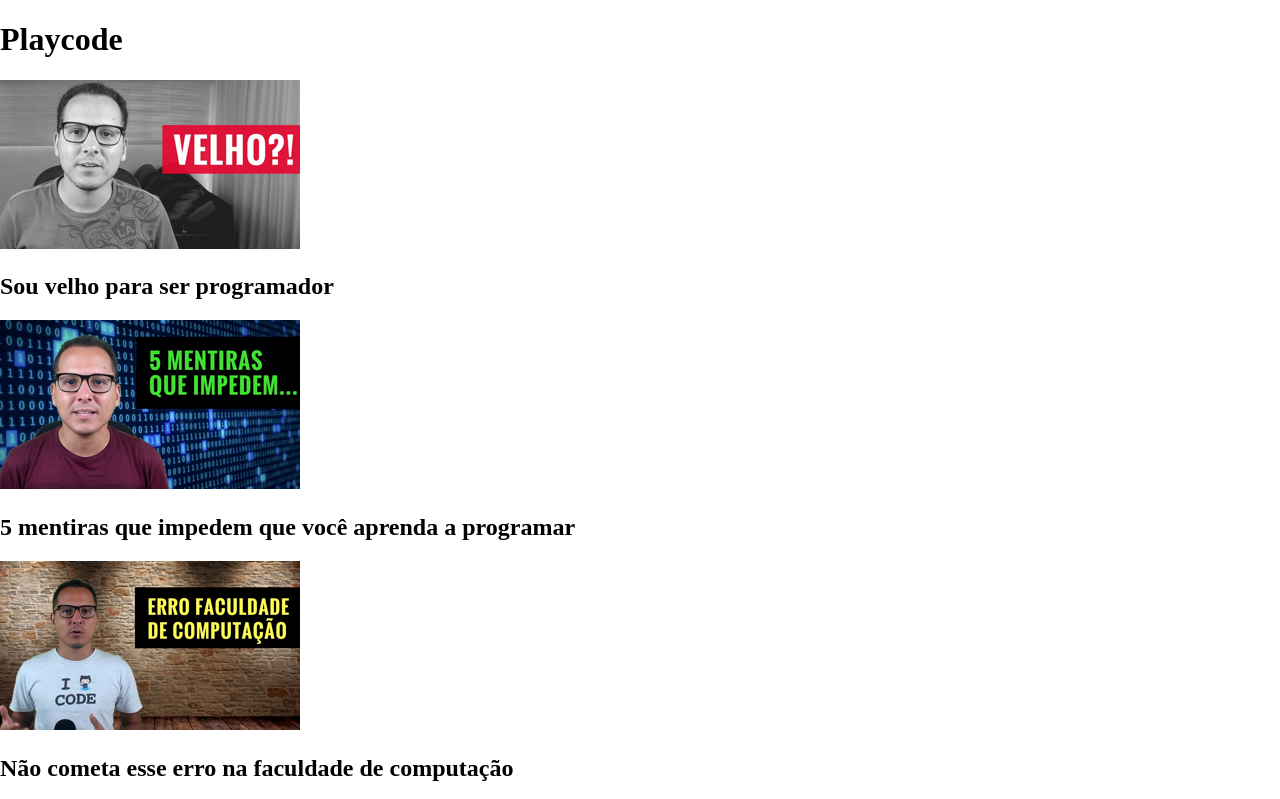
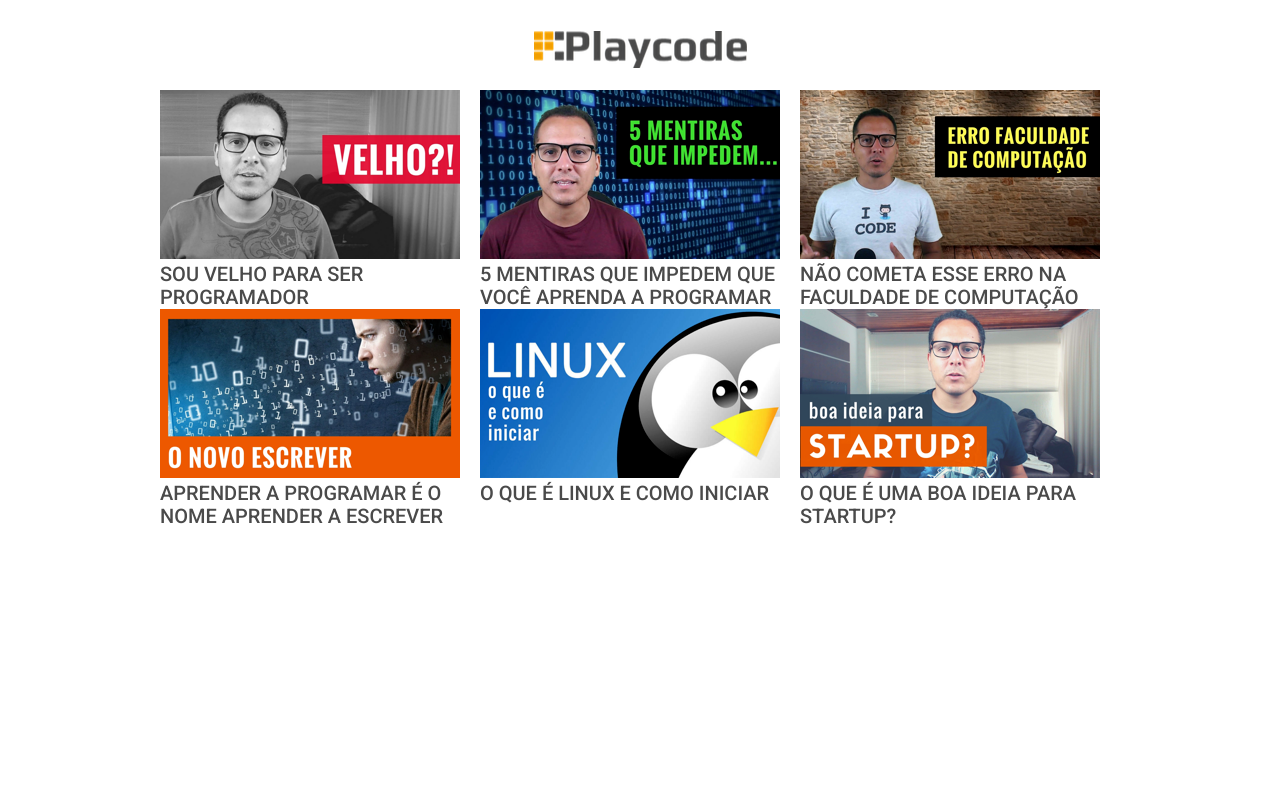
Before and after one commit to edsonb0rges/pm-projetos, a plain HTML site: page pm-proj006/index.html in a window 1280 px wide. Shown: the top 799 px of the page. Drawn offline with Linux system fonts and the light colour scheme; files that its build step writes are made by us from their sources.

Commit message:
Projeto 006

```diff
--- /dev/null
+++ b/pm-proj006/estilo.css
@@ -0,0 +1,28 @@
+.card img {
+  width: 100%;
+}
+
+h1 {
+  text-align: center;
+  background-image: url(images/logo-playcode.png);
+  background-repeat: no-repeat;
+  background-position: center;
+}
+
+h1 span {
+  visibility: hidden;
+}
+
+.card h2 {
+  margin: 0;
+  color: #4a4a4a;
+  font-size: 20px;
+  font-family: 'Roboto', sans-serif;
+  font-weight: 500;
+  text-transform: uppercase;
+  -webkit-font-smoothing: antialiased;
+}
+
+body {
+  padding: 10px;
+}
--- a/pm-proj006/index.html
+++ b/pm-proj006/index.html
@@ -6,14 +6,19 @@
     <title>Projeto 006</title>
     <link rel="stylesheet" href="normalize.css">
     <link href="https://fonts.googleapis.com/css?family=Roboto:400,500" rel="stylesheet">
-    <link rel="stylesheet" href="css/estilo.css">
+    <link rel="stylesheet" href="estilo.css">
+    <meta name="viewport" content="width:device-width, initial-scale=1">
+    <link rel="stylesheet" media= "(min-width: 500px)" href="mobile.css">
+
   </head>
 
   <body>
 
     <div class="container">
 
-      <h1><span>Playcode</span></h1>
+      <h1>
+        <span>Playcode</span>
+      </h1>
 
       <div class="card">
         <img src="images/post1.png">
--- /dev/null
+++ b/pm-proj006/mobile.css
@@ -0,0 +1,11 @@
+
+.container {
+  width: 960px;
+  margin: 0 auto;
+}
+
+.card {
+  width: 300px;
+  padding-right: 20px;
+  float: left;
+}
```
Also changed, not shown: pm-proj006/css/estilo.css (deleted), pm-proj006/images/logo-playcode.png (added).
